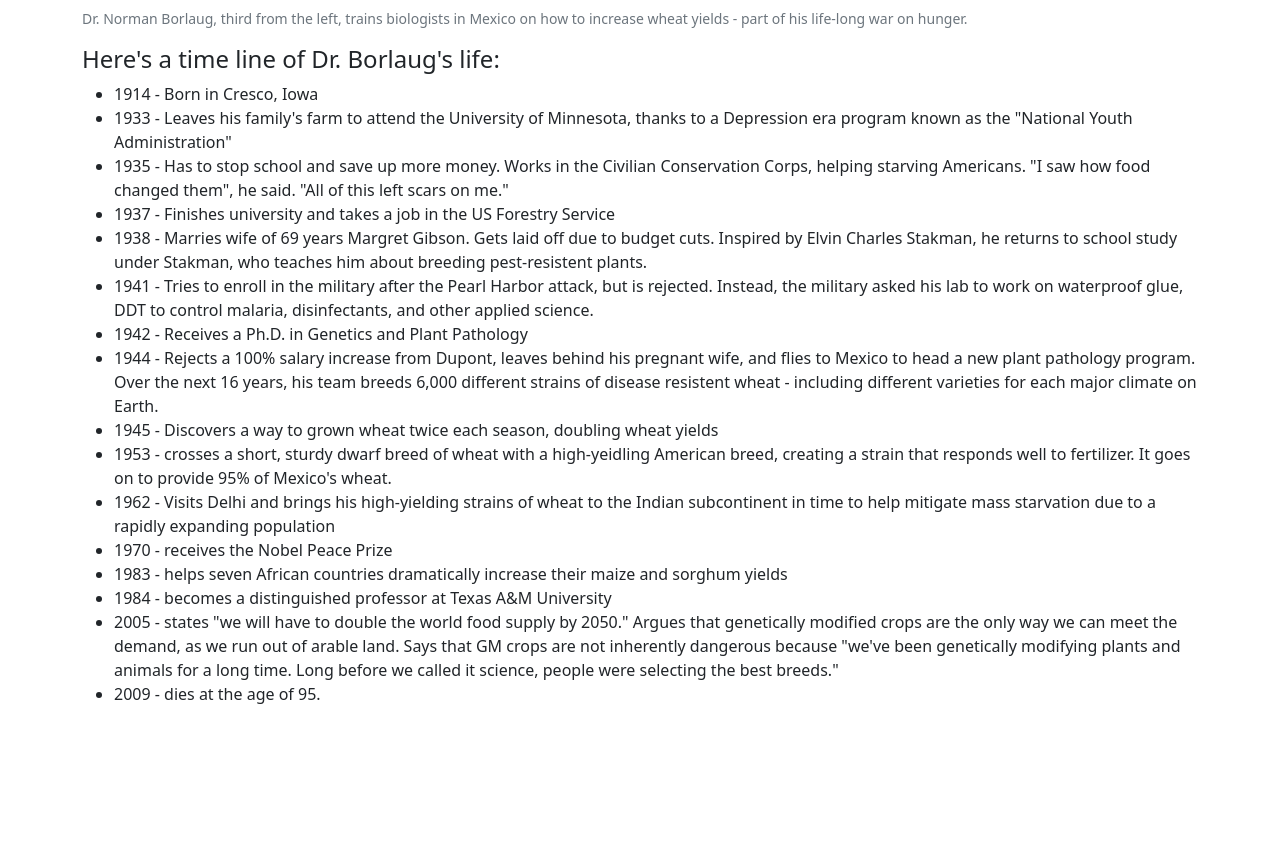
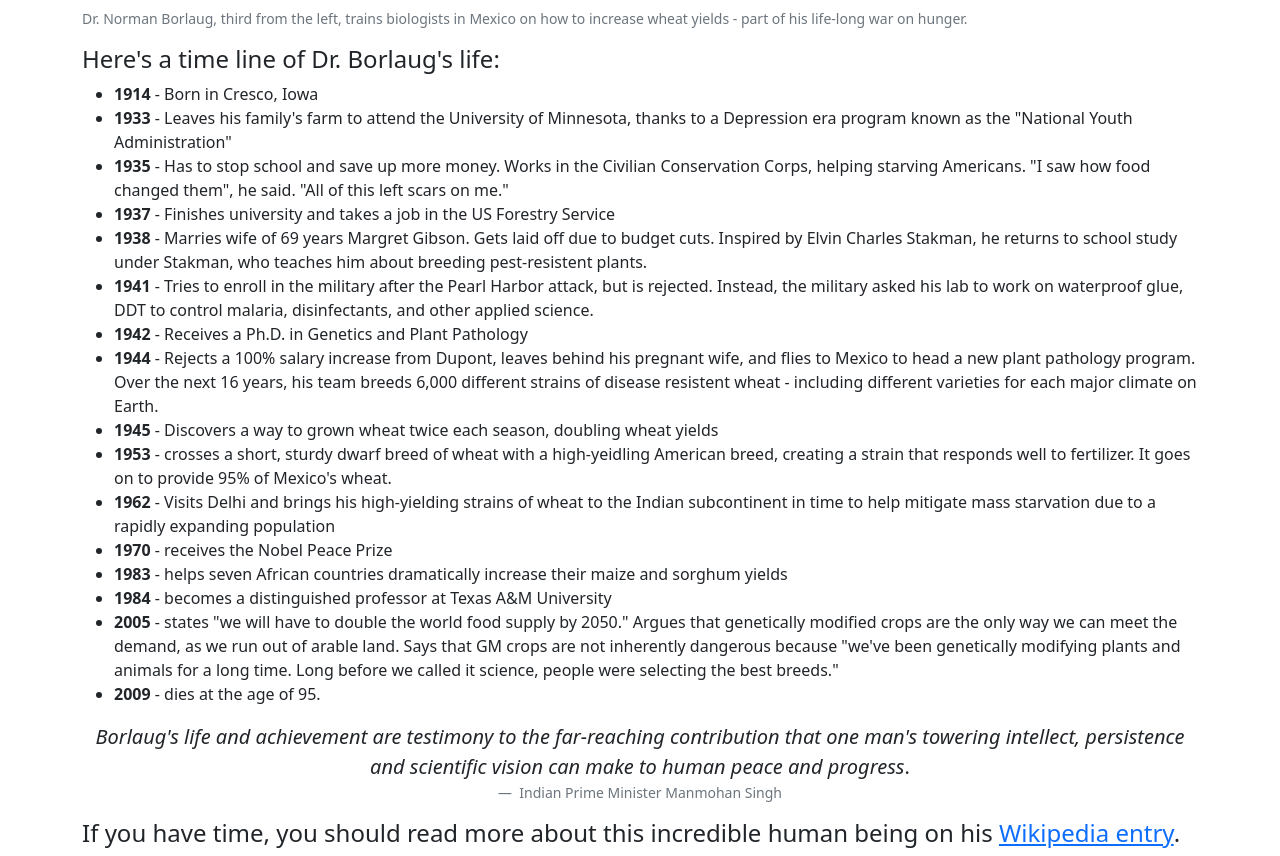
Before and after one commit to Simonluw/willy-simon, a plain HTML site: page index.html in a window 1280 px wide. Shown: the part 679-1535 px from the top of the page. Before the commit the page ends 1401 px from the top, so only its background shows below. Drawn offline with nearby package versions, Linux system fonts and the light colour scheme.

Commit message:
third commit

```diff
--- a/index.html
+++ b/index.html
@@ -20,68 +20,77 @@
     </h4>
     <ul >
       <li >
-      1914 - Born in Cresco, Iowa
+      <b>1914</b> - Born in Cresco, Iowa
     </li>
       <li >
-        1933 - Leaves his family's farm to attend the University of Minnesota, thanks to a Depression era program known as the "National Youth Administration"
+        <b>1933</b> - Leaves his family's farm to attend the University of Minnesota, thanks to a Depression era program known as the "National Youth Administration"
       </li>
 
       <li >
-        1935 - Has to stop school and save up more money. Works in the Civilian Conservation Corps, helping starving Americans. "I saw how food changed them", he said. "All of this left scars on me."
+        <b>1935</b> - Has to stop school and save up more money. Works in the Civilian Conservation Corps, helping starving Americans. "I saw how food changed them", he said. "All of this left scars on me."
       </li>
       <li >
-        1937 - Finishes university and takes a job in the US Forestry Service
+        <b>1937</b> - Finishes university and takes a job in the US Forestry Service
       </li>
       <li >
-        1938 - Marries wife of 69 years Margret Gibson. Gets laid off due to budget cuts. Inspired by Elvin Charles Stakman, he returns to school study under Stakman, who teaches him about breeding pest-resistent plants.
+        <b>1938</b> - Marries wife of 69 years Margret Gibson. Gets laid off due to budget cuts. Inspired by Elvin Charles Stakman, he returns to school study under Stakman, who teaches him about breeding pest-resistent plants.
 
       </li>
       <li >
-        1941 - Tries to enroll in the military after the Pearl Harbor attack, but is rejected. Instead, the military asked his lab to work on waterproof glue, DDT to control malaria, disinfectants, and other applied science.
+        <b>1941</b> - Tries to enroll in the military after the Pearl Harbor attack, but is rejected. Instead, the military asked his lab to work on waterproof glue, DDT to control malaria, disinfectants, and other applied science.
 
       </li>
-      <li >1942 - Receives a Ph.D. in Genetics and Plant Pathology
+      <li ><b>1942</b> - Receives a Ph.D. in Genetics and Plant Pathology
 
       </li>
       <li >
-        1944 - Rejects a 100% salary increase from Dupont, leaves behind his pregnant wife, and flies to Mexico to head a new plant pathology program. Over the next 16 years, his team breeds 6,000 different strains of disease resistent wheat - including different varieties for each major climate on Earth.
+        <b>1944</b> - Rejects a 100% salary increase from Dupont, leaves behind his pregnant wife, and flies to Mexico to head a new plant pathology program. Over the next 16 years, his team breeds 6,000 different strains of disease resistent wheat - including different varieties for each major climate on Earth.
 
       </li>
       <li >
-        1945 - Discovers a way to grown wheat twice each season, doubling wheat yields
+        <b>1945</b> - Discovers a way to grown wheat twice each season, doubling wheat yields
 
       </li>
       <li >
-        1953 - crosses a short, sturdy dwarf breed of wheat with a high-yeidling American breed, creating a strain that responds well to fertilizer. It goes on to provide 95% of Mexico's wheat.
+        <b>1953</b> - crosses a short, sturdy dwarf breed of wheat with a high-yeidling American breed, creating a strain that responds well to fertilizer. It goes on to provide 95% of Mexico's wheat.
 
       </li>
 
       <li >
-        1962 - Visits Delhi and brings his high-yielding strains of wheat to the Indian subcontinent in time to help mitigate mass starvation due to a rapidly expanding population
+        <b>1962</b> - Visits Delhi and brings his high-yielding strains of wheat to the Indian subcontinent in time to help mitigate mass starvation due to a rapidly expanding population
 
       </li>
       <li >
-        1970 - receives the Nobel Peace Prize
+        <b>1970</b> - receives the Nobel Peace Prize
 
       </li>
       <li >
-        1983 - helps seven African countries dramatically increase their maize and sorghum yields
+        <b>1983</b> - helps seven African countries dramatically increase their maize and sorghum yields
 
       </li>
 
-      <li >1984 - becomes a distinguished professor at Texas A&M University
+      <li ><b>1984</b> - becomes a distinguished professor at Texas A&M University
 
-      </li><li >2005 - states "we will have to double the world food supply by 2050." Argues that genetically modified crops are the only way we can meet the demand, as we run out of arable land. Says that GM crops are not inherently dangerous because "we've been genetically modifying plants and animals for a long time. Long before we called it science, people were selecting the best breeds."
+      </li><li ><b>2005</b> - states "we will have to double the world food supply by 2050." Argues that genetically modified crops are the only way we can meet the demand, as we run out of arable land. Says that GM crops are not inherently dangerous because "we've been genetically modifying plants and animals for a long time. Long before we called it science, people were selecting the best breeds."
 
       </li>
       <li >
-        2009 - dies at the age of 95.
+        <b>2009</b> - dies at the age of 95.
 
 
       </li>
 
 
     </ul>
+    <figure class="text-center">
+      <blockquote class="blockquote">
+        <p><i>Borlaug's life and achievement are testimony to the far-reaching contribution that one man's towering intellect, persistence and scientific vision can make to human peace and progress</i>.</p>
+      </blockquote>
+      <figcaption class="blockquote-footer">
+        Indian Prime Minister Manmohan Singh <cite title="Source Title"></cite>
+      </figcaption>
+    </figure>
+    <h4 id="tribute-link">If you have time, you should read more about this incredible human being on his <a href="#" target="_blank">Wikipedia entry</a>.</h4>
 
   </div>
 
```
